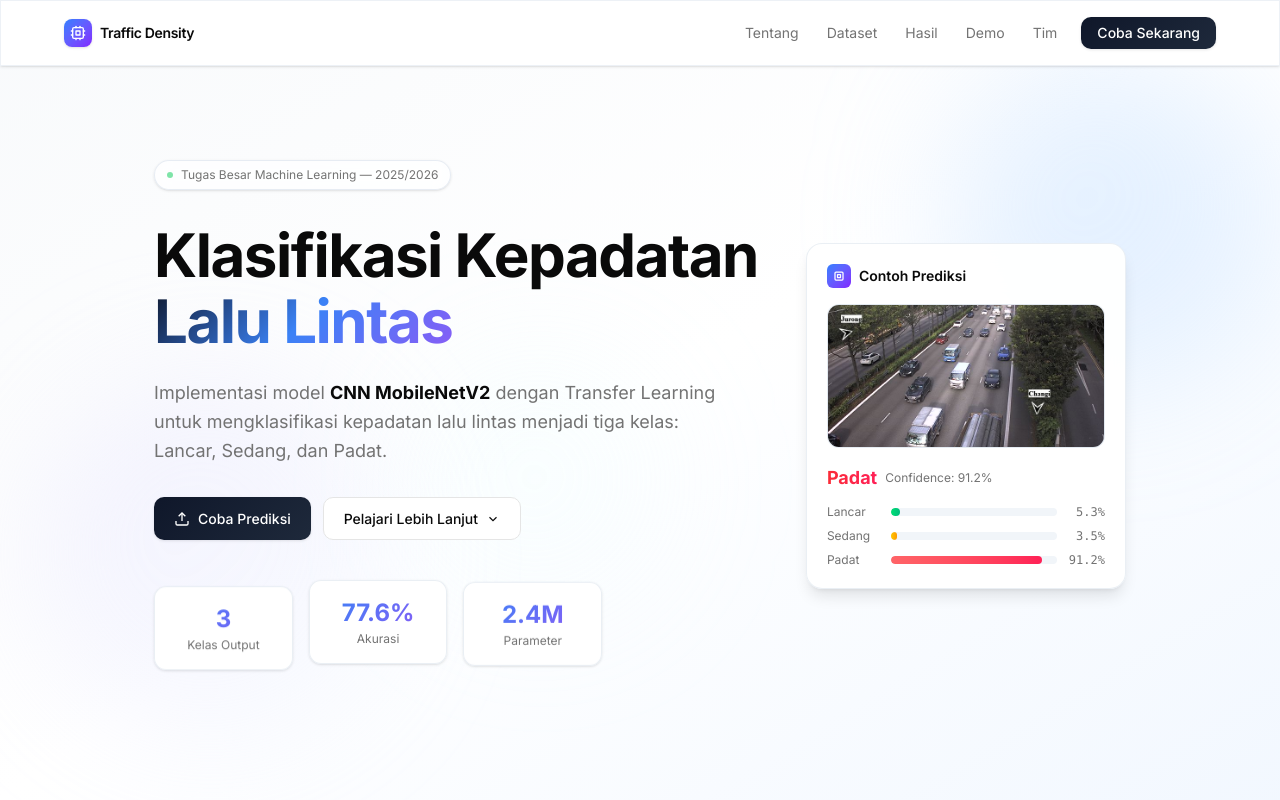
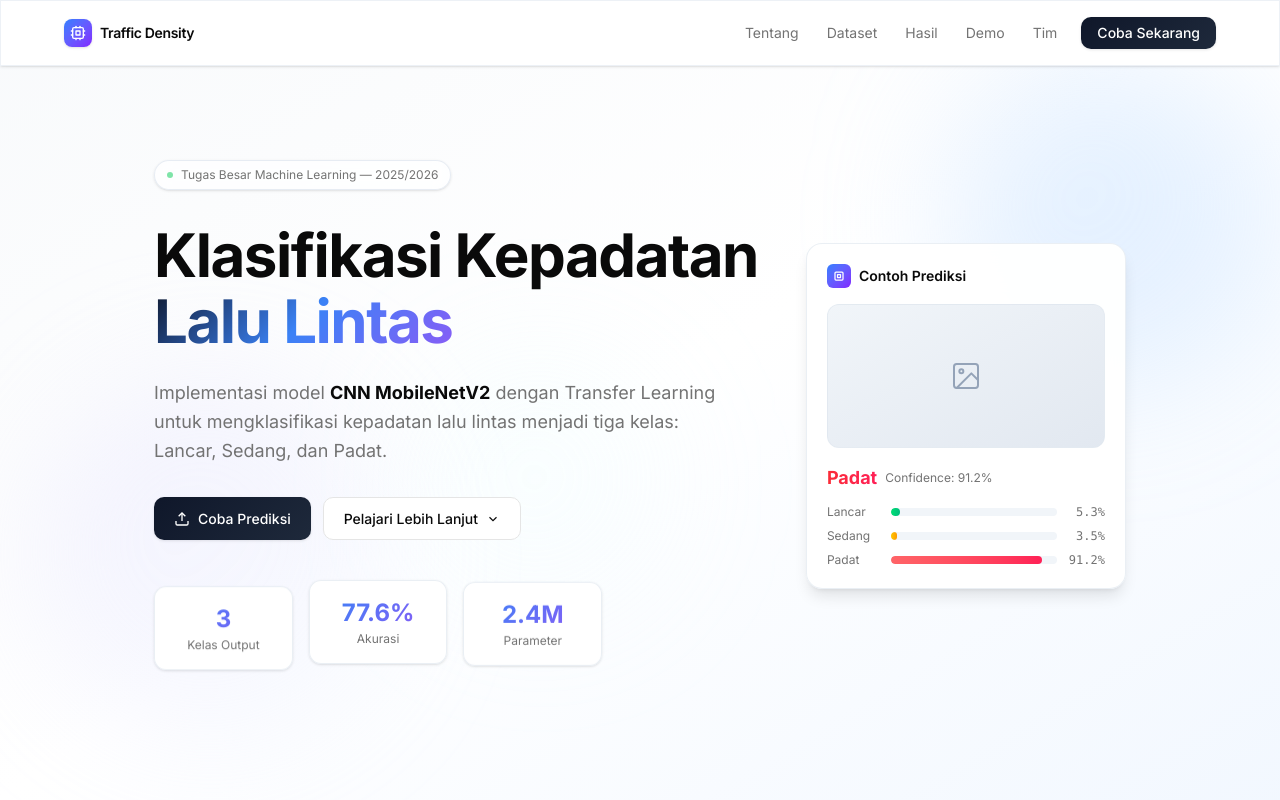
Before and after one commit to daryibrahim6/traffic-density-cnn, an Astro site: page / in a window 1280 px wide. Shown: the top 800 px of the page. Built offline with nearby package versions, Linux system fonts and the light colour scheme; Astro itself is replaced by a stand-in of ours.

Commit message:
test: remove macet.jpg from hero mock card

```diff
--- a/src/components/Hero.astro
+++ b/src/components/Hero.astro
@@ -72,8 +72,12 @@
             </span>
             <span class="text-sm font-semibold">Contoh Prediksi</span>
           </div>
-          <div class="w-full h-36 rounded-xl bg-gradient-to-br from-slate-100 to-slate-200 border border-slate-200/70 overflow-hidden mb-4">
-            <img src="/macet.jpg" alt="Contoh gambar kondisi jalan" class="w-full h-full object-cover" />
+          <div class="w-full h-36 rounded-xl bg-gradient-to-br from-slate-100 to-slate-200 border border-slate-200/70 flex items-center justify-center mb-4">
+            <svg width="32" height="32" viewBox="0 0 24 24" fill="none" stroke="#94a3b8" stroke-width="1.5" stroke-linecap="round" stroke-linejoin="round">
+              <rect x="3" y="3" width="18" height="18" rx="2" ry="2" />
+              <circle cx="8.5" cy="8.5" r="1.5" />
+              <polyline points="21 15 16 10 5 21" />
+            </svg>
           </div>
           <div class="flex items-center gap-2 mb-3">
             <span class="text-lg font-bold bg-gradient-to-r from-red-500 to-rose-500 bg-clip-text text-transparent">Padat</span>
```
